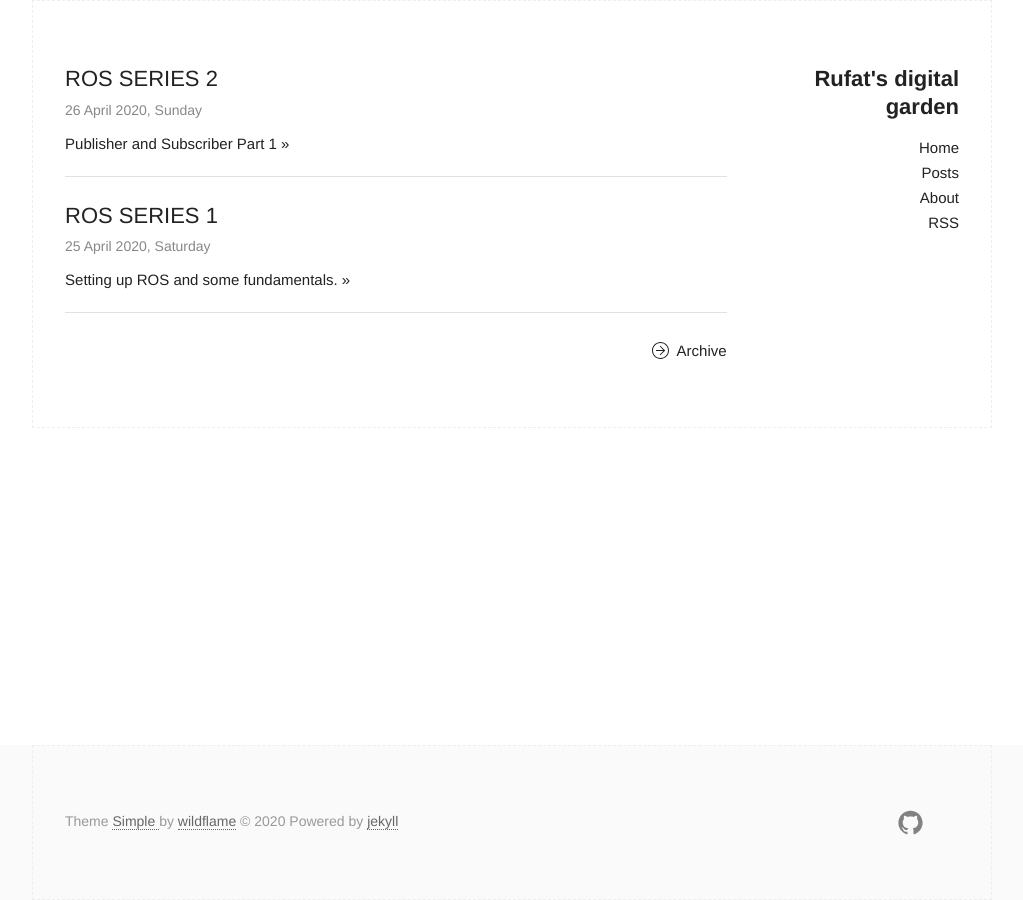
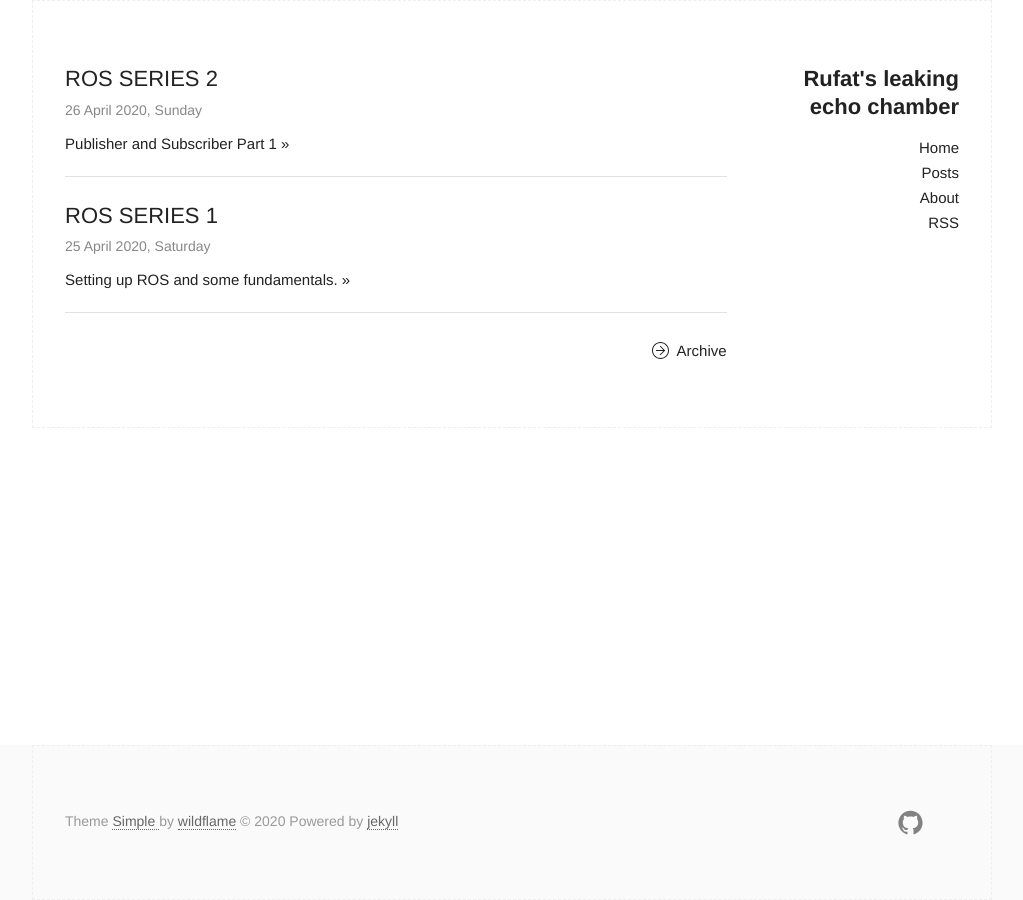
Before and after one commit to rrufat/rrufat.github.io, a Jekyll site: the page built from index.html, in a window 1280 px wide. Shown: the whole page, without its empty margins (128-1151 px from the left). Built offline with Jekyll 4.4.1, drawn with Linux system fonts in a browser that asks for light colours.

Commit message:
Update _config.yml

```diff
--- a/_config.yml
+++ b/_config.yml
@@ -6,7 +6,7 @@
 # 'jekyll serve'. If you change this file, please restart the server process.
 
 # Site settings
-title: Rufat's digital garden
+title: Rufat's leaking echo chamber
 email: rufat.rbayramov@gmail.com
 description: > # this means to ignore newlines until "baseurl:"
   Write an awesome description for your new site here. You can edit this
```
